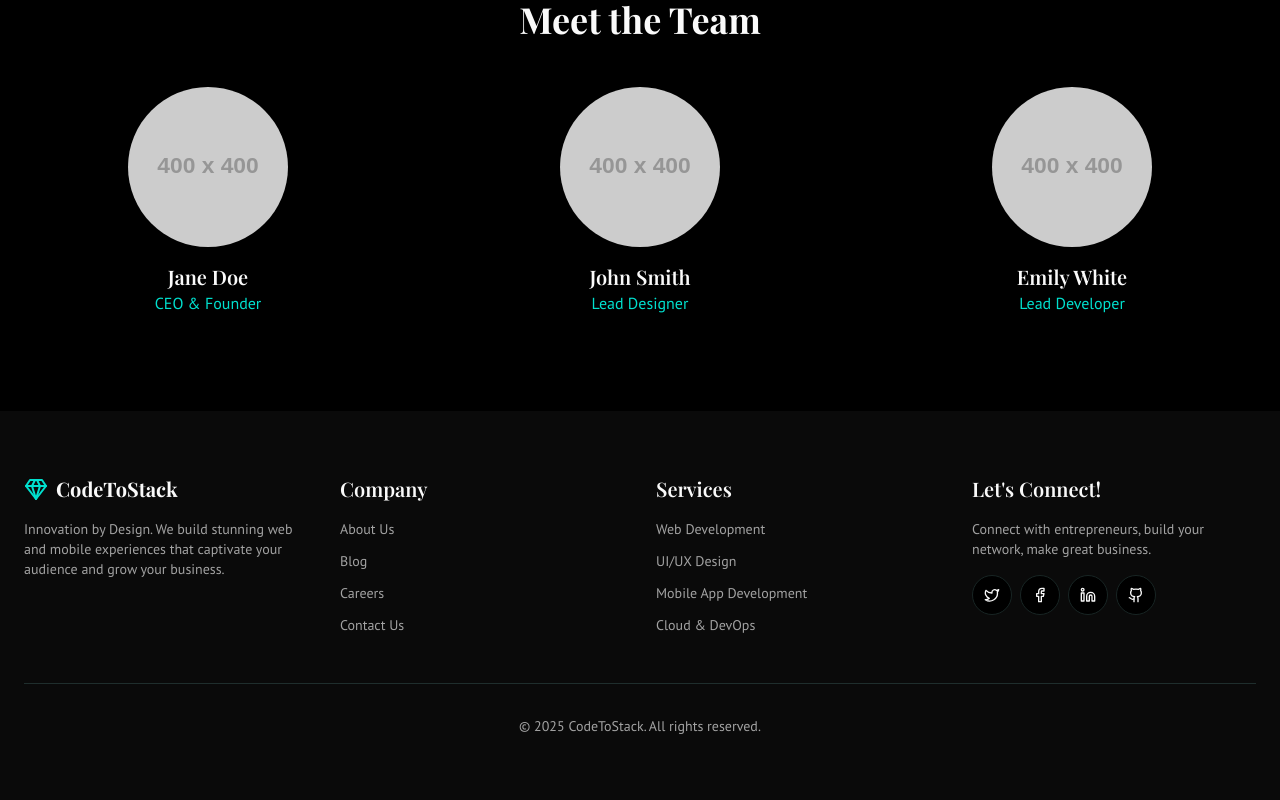
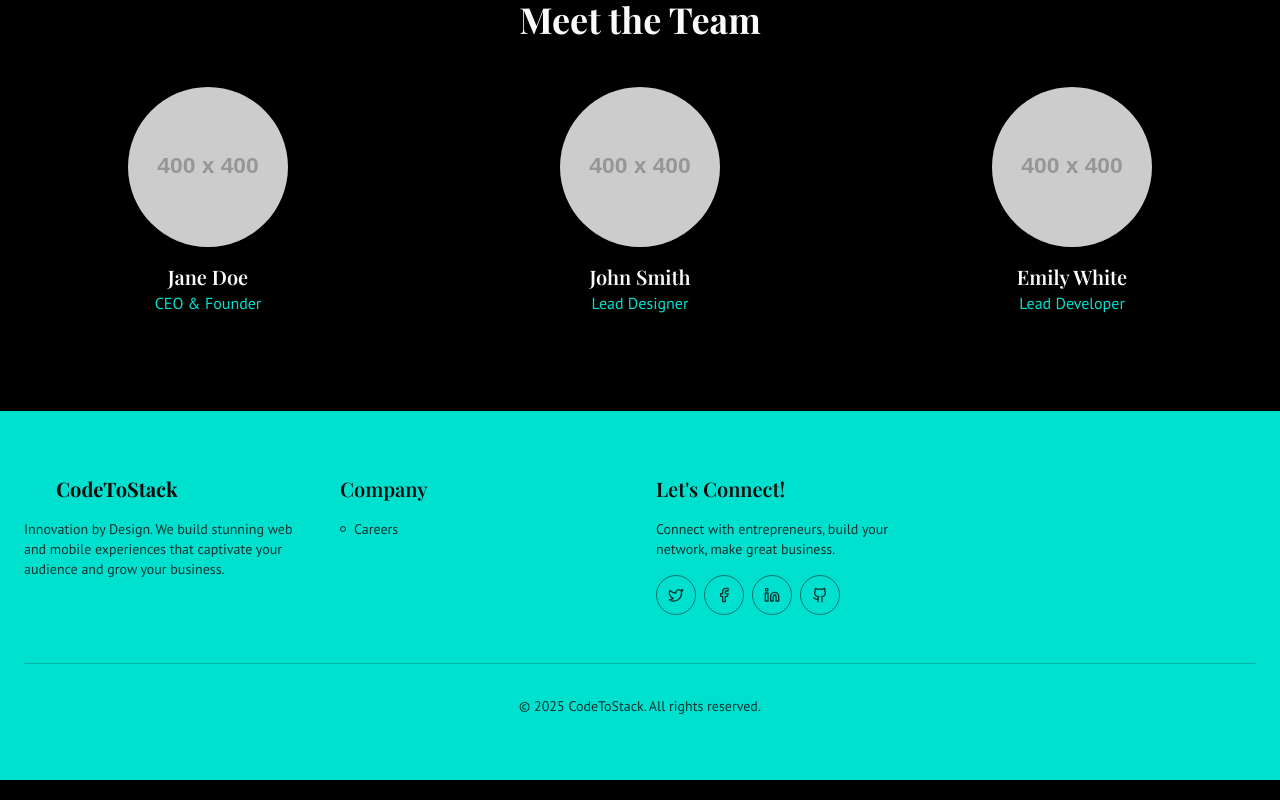
Before and after one commit to zobi404/coretostack, a Next.js app: page /about in a window 1280 px wide. Shown: the part 1800-2600 px from the top of the page. Built offline with nearby package versions, Linux system fonts and the light colour scheme; a web font is replaced by a local one.

Commit message:
only add careers page in footer

```diff
--- a/src/app/page.tsx
+++ b/src/app/page.tsx
@@ -67,7 +67,7 @@ export default function Home() {
         <div className="container mx-auto px-4">
           <TypedHeading />
           <p className="text-lg md:text-xl text-muted-foreground max-w-3xl mx-auto mb-10 animate-fade-in-up animation-delay-300">
-            where solid foundations meet smart execution
+            Where solid foundations, meet smart execution!
           </p>
           <div className="flex justify-center gap-4 animate-fade-in-up animation-delay-600">
             <Button asChild size="lg">
--- a/src/components/home/TypedHeading.tsx
+++ b/src/components/home/TypedHeading.tsx
@@ -2,7 +2,7 @@
 
 import { useState, useEffect } from 'react';
 
-const words = ["glory", "imagine"];
+const words = ["Stack", "Glory", "Imagine"];
 
 export default function TypedHeading() {
   const [index, setIndex] = useState(0);
--- a/src/components/layout/Footer.tsx
+++ b/src/components/layout/Footer.tsx
@@ -4,28 +4,17 @@ import { Button } from '@/components/ui/button';
 import { Twitter, Linkedin, Github, Facebook } from 'lucide-react';
 
 const companyLinks = [
-    { href: "/about", label: "About Us" },
-    { href: "/blog", label: "Blog" },
     { href: "/careers", label: "Careers" },
-    { href: "/contact", label: "Contact Us" },
 ];
-
-const serviceLinks = [
-    { href: "/services", label: "Web Development" },
-    { href: "/services", label: "UI/UX Design" },
-    { href: "/services", label: "Mobile App Development" },
-    { href: "/services", label: "Cloud & DevOps" },
-];
-
 
 export default function Footer() {
   return (
-    <footer className="bg-card">
+    <footer className="bg-primary text-primary-foreground">
       <div className="container mx-auto px-6 py-16">
-        <div className="grid grid-cols-1 md:grid-cols-2 lg:grid-cols-4 gap-8">
+        <div className="grid grid-cols-1 md:grid-cols-4 gap-8">
           <div className="col-span-1 md:col-span-2 lg:col-span-1">
             <Logo />
-            <p className="mt-4 text-sm text-muted-foreground">
+            <p className="mt-4 text-sm text-primary-foreground/80">
               Innovation by Design. We build stunning web and mobile experiences that captivate your audience and grow your business.
             </p>
           </div>
@@ -33,17 +22,8 @@ export default function Footer() {
             <h3 className="font-headline font-semibold text-xl">Company</h3>
             <nav className="mt-4 flex flex-col space-y-3">
               {companyLinks.map(link => (
-                <Link key={link.href} href={link.href} className="text-sm text-muted-foreground hover:text-primary transition-colors flex items-center gap-2">
-                  {link.label}
-                </Link>
-              ))}
-            </nav>
-          </div>
-          <div>
-             <h3 className="font-headline font-semibold text-xl">Services</h3>
-            <nav className="mt-4 flex flex-col space-y-3">
-               {serviceLinks.map(link => (
-                <Link key={link.label} href={link.href} className="text-sm text-muted-foreground hover:text-primary transition-colors flex items-center gap-2">
+                <Link key={link.label} href={link.href} className="text-sm text-primary-foreground/80 hover:text-primary-foreground transition-colors flex items-center gap-2">
+                   <span className="w-1.5 h-1.5 rounded-full border border-primary-foreground/80 block"></span>
                   {link.label}
                 </Link>
               ))}
@@ -51,26 +31,26 @@ export default function Footer() {
           </div>
            <div>
             <h3 className="font-headline font-semibold text-xl">Let's Connect!</h3>
-            <p className="mt-4 text-sm text-muted-foreground">
+            <p className="mt-4 text-sm text-primary-foreground/80">
                 Connect with entrepreneurs, build your network, make great business.
             </p>
             <div className="flex mt-4 space-x-2">
-              <Button variant="outline" size="icon" className="rounded-full" asChild>
+              <Button variant="outline" size="icon" className="rounded-full bg-transparent border-primary-foreground/50 text-primary-foreground/80 hover:bg-primary-foreground hover:text-primary" asChild>
                 <a href="#" target="_blank" rel="noopener noreferrer" aria-label="Twitter">
                   <Twitter className="h-5 w-5" />
                 </a>
               </Button>
-               <Button variant="outline" size="icon" className="rounded-full" asChild>
+               <Button variant="outline" size="icon" className="rounded-full bg-transparent border-primary-foreground/50 text-primary-foreground/80 hover:bg-primary-foreground hover:text-primary" asChild>
                 <a href="#" target="_blank" rel="noopener noreferrer" aria-label="Facebook">
                   <Facebook className="h-5 w-5" />
                 </a>
               </Button>
-              <Button variant="outline" size="icon" className="rounded-full" asChild>
+              <Button variant="outline" size="icon" className="rounded-full bg-transparent border-primary-foreground/50 text-primary-foreground/80 hover:bg-primary-foreground hover:text-primary" asChild>
                 <a href="#" target="_blank" rel="noopener noreferrer" aria-label="LinkedIn">
                   <Linkedin className="h-5 w-5" />
                 </a>
               </Button>
-              <Button variant="outline" size="icon" className="rounded-full" asChild>
+              <Button variant="outline" size="icon" className="rounded-full bg-transparent border-primary-foreground/50 text-primary-foreground/80 hover:bg-primary-foreground hover:text-primary" asChild>
                 <a href="#" target="_blank" rel="noopener noreferrer" aria-label="GitHub">
                   <Github className="h-5 w-5" />
                 </a>
@@ -78,7 +58,7 @@ export default function Footer() {
             </div>
           </div>
         </div>
-        <div className="mt-12 border-t border-border pt-8 text-center text-sm text-muted-foreground">
+        <div className="mt-12 border-t border-primary-foreground/20 pt-8 text-center text-sm text-primary-foreground/80">
           <p>&copy; {new Date().getFullYear()} CodeToStack. All rights reserved.</p>
         </div>
       </div>
```
